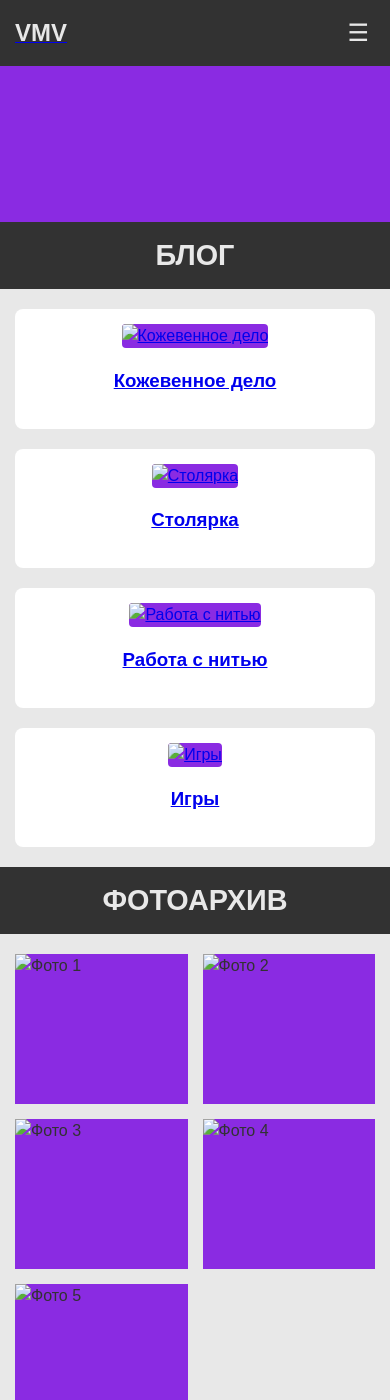
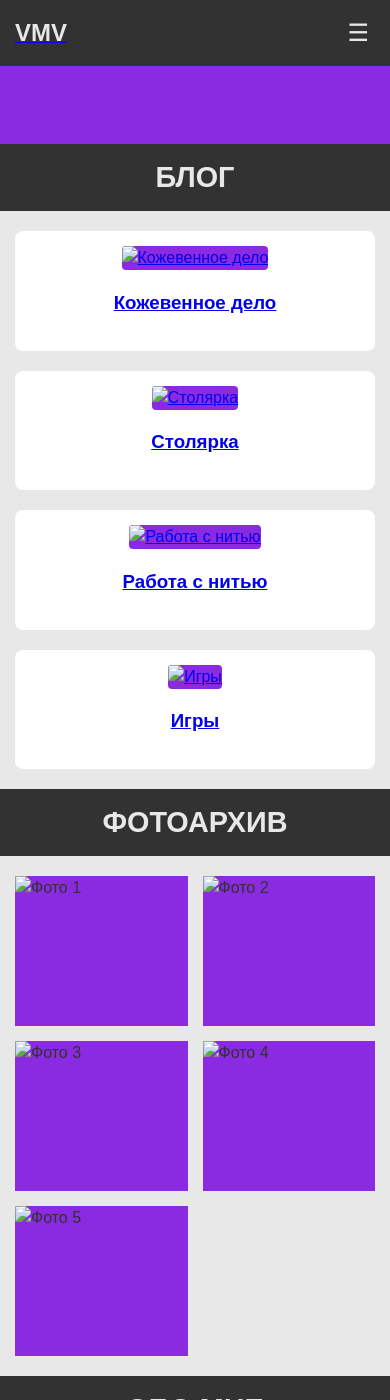
Before and after one commit to VershininMV/vershininmv.github.io, a Jekyll site: the page built from index.md, in a window 390 px wide and 1400 px high. Built offline with Jekyll 4.4.1, drawn with Linux system fonts in a browser that asks for light colours.

Commit message:
Update style.css

```diff
--- a/css/style.css
+++ b/css/style.css
@@ -166,7 +166,7 @@ body {
 
   /* Hero секция для мобильных */
   .hero {
-    padding-top: 40%; /* Более высокий баннер на мобильных */
+    padding-top: 20%; /* Более высокий баннер на мобильных */
   }
 }
 
```
